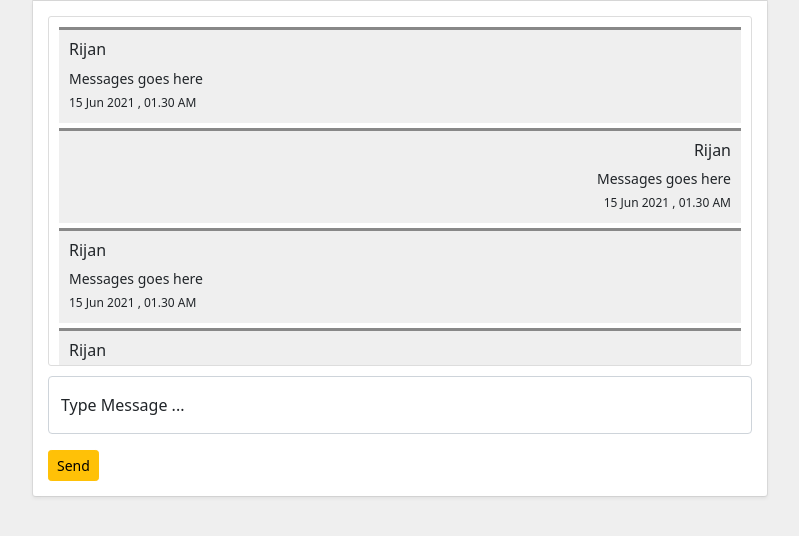
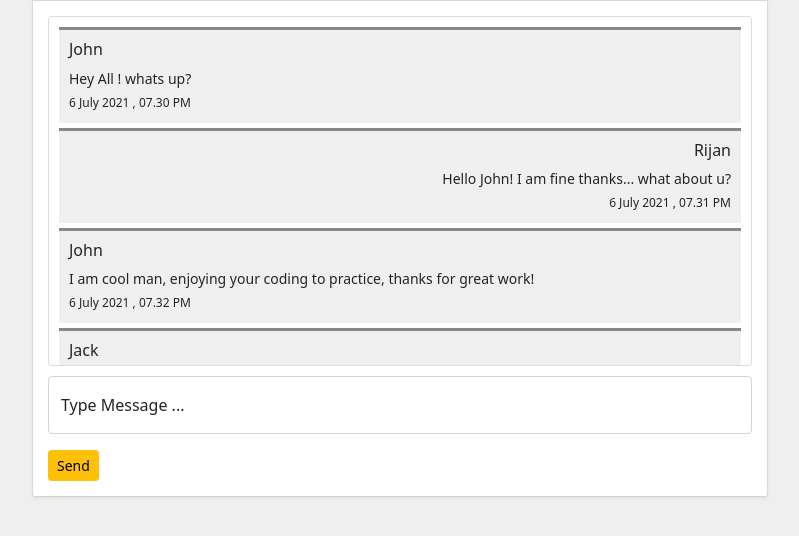
Before and after one commit to DeveloperRijan/django-ajax-real-time-chat-app, a Django app: template templates/chat.html in a window 1280 px wide. Shown: the part 174-710 px from the top of the page, without its empty margins (240-1039 px from the left). Run offline with Django 3.2, Linux system fonts and the light colour scheme; the template is opened without the code that fills it, so the values that code supplies are empty; some libraries are stand-ins or nearby versions.

Commit message:
chat.html modifed static text...

```diff
--- a/templates/chat.html
+++ b/templates/chat.html
@@ -43,24 +43,24 @@
 
                         <div class='messages-box'>
                             <div class='single-msg'>
-                                <h5>Rijan</h5>
-                                <p>Messages goes here</p>
-                                <small>15 Jun 2021 , 01.30 AM</small>
+                                <h5>John</h5>
+                                <p>Hey All ! whats up?</p>
+                                <small>6 July 2021 , 07.30 PM</small>
                             </div>
                             <div class='single-msg auth-user-msg'>
                                 <h5>Rijan</h5>
-                                <p>Messages goes here</p>
-                                <small>15 Jun 2021 , 01.30 AM</small>
+                                <p>Hello John! I am fine thanks... what about u?</p>
+                                <small>6 July 2021 , 07.31 PM</small>
                             </div>
                             <div class='single-msg'>
-                                <h5>Rijan</h5>
-                                <p>Messages goes here</p>
-                                <small>15 Jun 2021 , 01.30 AM</small>
+                                <h5>John</h5>
+                                <p>I am cool man, enjoying your coding to practice, thanks for great work!</p>
+                                <small>6 July 2021 , 07.32 PM</small>
                             </div>
                             <div class='single-msg'>
-                                <h5>Rijan</h5>
-                                <p>Messages goes here</p>
-                                <small>15 Jun 2021 , 01.30 AM</small>
+                                <h5>Jack</h5>
+                                <p>Lets talk about our django issues ...</p>
+                                <small>6 July 2021 , 07.35 PM</small>
                             </div>
                         </div>
                         <form action='{% url 'send_msg' %}' method='POST'>
```
